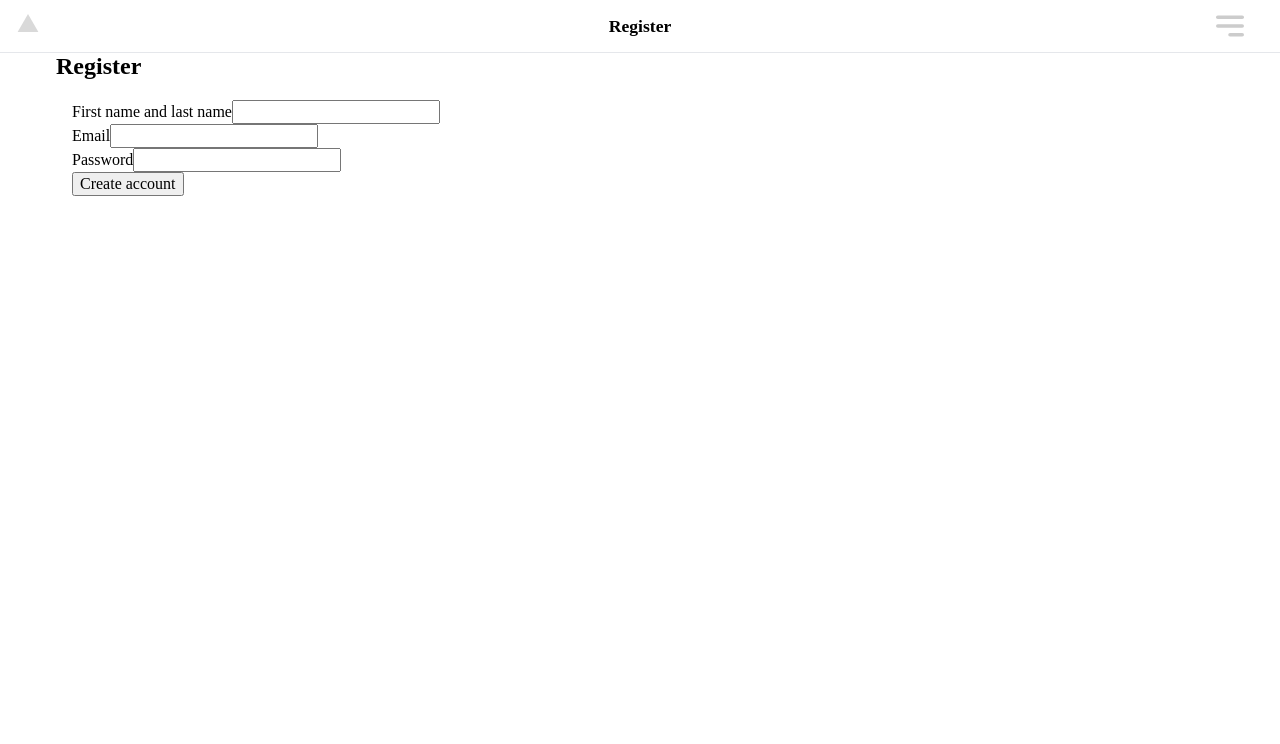
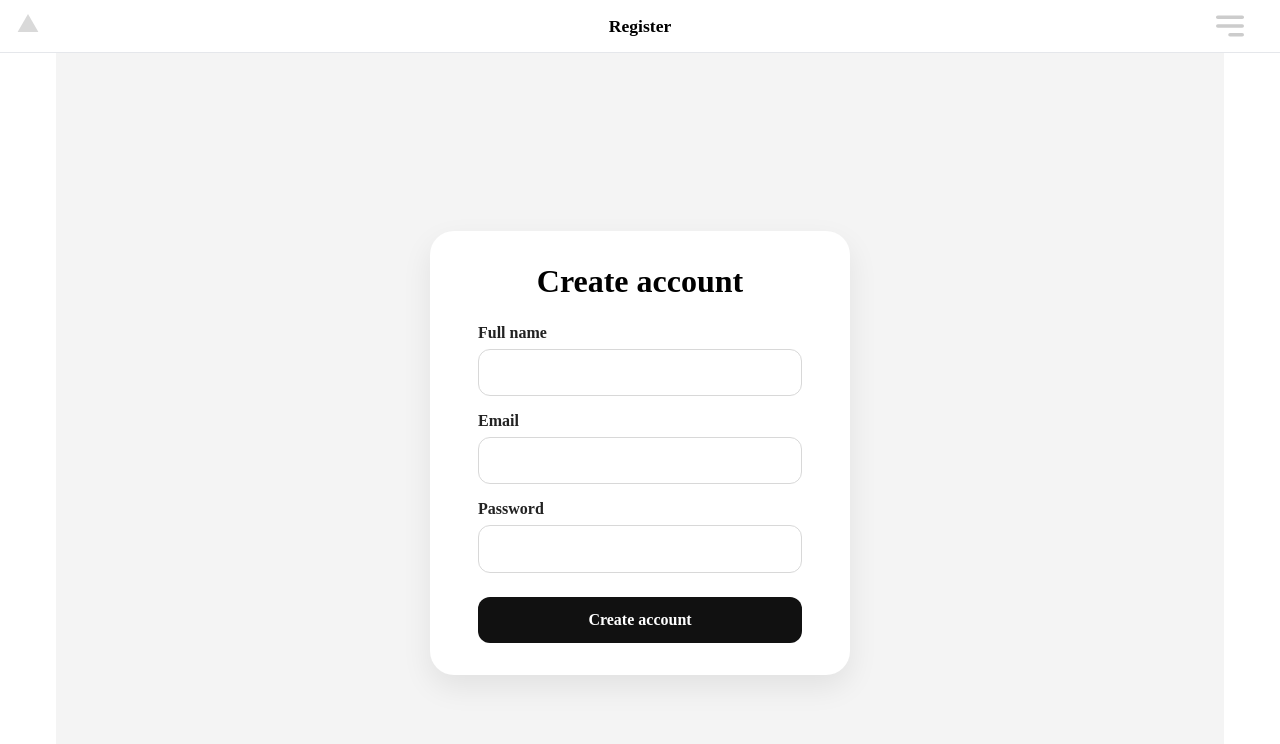
Before and after one commit to BeastTheNinja/SvendeProevThreeOfThree, a React (Vite) app: page /register in a window 1280 px wide. Shown: the top 744 px of the page. Built offline with nearby package versions, Linux system fonts and the light colour scheme; no server answers.

Commit message:
Refactor Login and Register pages; implement custom form handling and validation; enhance styles for better user experience

```diff
--- /dev/null
+++ b/src/pages/Login/Login.module.scss
@@ -0,0 +1,79 @@
+.page {
+  min-height: 100vh;
+  display: grid;
+  place-items: center;
+  padding: 2rem 1rem;
+  background: #f4f4f4;
+}
+
+.card {
+  width: min(100%, 420px);
+  background: #ffffff;
+  border-radius: 24px;
+  padding: 2rem;
+  box-shadow: 0 12px 30px rgba(0, 0, 0, 0.08);
+}
+
+.title {
+  margin: 0 0 1.5rem;
+  font-size: 2rem;
+  text-align: center;
+}
+
+.form {
+  display: flex;
+  flex-direction: column;
+  gap: 1rem;
+}
+
+.fieldGroup {
+  display: flex;
+  flex-direction: column;
+  gap: 0.45rem;
+}
+
+.label {
+  font-weight: 600;
+  color: #222;
+}
+
+.input {
+  width: 100%;
+  padding: 0.85rem 1rem;
+  border: 1px solid #d8d8d8;
+  border-radius: 12px;
+  font-size: 1rem;
+  background: #fff;
+  outline: none;
+
+  &:focus {
+    border-color: #111;
+    box-shadow: 0 0 0 3px rgba(17, 17, 17, 0.08);
+  }
+}
+
+.error {
+  margin: 0;
+  font-size: 0.8rem;
+  color: #b42318;
+}
+
+.serverError {
+  margin-bottom: 1rem;
+}
+
+.submitButton {
+  margin-top: 0.5rem;
+  width: 100%;
+  border: none;
+  border-radius: 12px;
+  padding: 0.9rem 1rem;
+  background: #111;
+  color: #fff;
+  font-weight: 700;
+  cursor: pointer;
+
+  &:hover {
+    background: #222;
+  }
+}
--- a/src/pages/Login/Login.tsx
+++ b/src/pages/Login/Login.tsx
@@ -1,41 +1,66 @@
-import {
-  useState,
-} from "react";
-import type { FormEvent } from "react";
-
+import { useState } from "react";
 import { useNavigate, useLocation } from "react-router";
-
 import Input from "../../components/Input/Input";
 import Loading from "../../components/Loading/Loading";
 import ErrorMessage from "../../components/ErrorMessage/ErrorMessage";
+import useForm from "../../hooks/useForm";
+import { login } from "../../services/auth.service";
+import styles from "./Login.module.scss";
 
-import { login } from "../../services/auth.service";
+type LoginValues = {
+  username: string;
+  password: string;
+};
 
 function Login() {
   const navigate = useNavigate();
   const location = useLocation();
 
-  const returnTo = (location.state as { returnTo?: string } | null)?.returnTo ?? "/home";
+  const returnTo =
+    (location.state as { returnTo?: string } | null)?.returnTo ?? "/home";
 
-  const [userName, setUserName] = useState("");
-  const [password, setPassword] = useState("");
+  const { values, errors, handleChange, validateForm } = useForm<LoginValues>({
+    initialValues: {
+      username: "",
+      password: "",
+    },
+    validate: ({ username, password }) => {
+      const validationErrors: Partial<Record<keyof LoginValues, string>> = {};
+
+      if (!username.trim()) {
+        validationErrors.username = "Username is required.";
+      }
+
+      if (!password) {
+        validationErrors.password = "Password is required.";
+      } else if (password.length < 6) {
+        validationErrors.password = "Password must be at least 6 characters.";
+      }
+
+      return validationErrors;
+    },
+  });
+
   const [loading, setLoading] = useState(false);
   const [error, setError] = useState("");
 
-  async function handleSubmit(event: FormEvent<HTMLFormElement>) {
+  async function handleSubmit(event: React.FormEvent<HTMLFormElement>) {
     event.preventDefault();
+
+    if (!validateForm()) {
+      return;
+    }
 
     setLoading(true);
     setError("");
 
     try {
       await login({
-        username: userName,
-        password,
+        username: values.username,
+        password: values.password,
       });
 
       window.dispatchEvent(new CustomEvent("auth-change", { detail: true }));
-
       navigate(returnTo, { replace: true });
     } catch {
       setError("Invalid username or password.");
@@ -49,35 +74,62 @@ function Login() {
   }
 
   return (
-    <section>
-      <h1>Login</h1>
+    <section className={styles.page}>
+      <div className={styles.card}>
+        <h1 className={styles.title}>Login</h1>
 
-      {error && <ErrorMessage message={error} />}
+        {error && (
+          <div className={styles.serverError}>
+            <ErrorMessage message={error} />
+          </div>
+        )}
 
-      <form onSubmit={handleSubmit}>
+        <form onSubmit={handleSubmit} noValidate className={styles.form}>
+          <div className={styles.fieldGroup}>
+            <label htmlFor="username" className={styles.label}>
+              Username
+            </label>
             <Input
               id="username"
               name="username"
-          label="Username"
               type="text"
-          value={userName}
-          onChange={(event) => setUserName(event.target.value)}
-          required
+              value={values.username}
+              onChange={handleChange}
+              aria-invalid={Boolean(errors.username)}
+              className={styles.input}
             />
+            {errors.username && (
+              <p className={styles.error} role="alert">
+                {errors.username}
+              </p>
+            )}
+          </div>
 
+          <div className={styles.fieldGroup}>
+            <label htmlFor="password" className={styles.label}>
+              Password
+            </label>
             <Input
               id="password"
               name="password"
-          label="Password"
               type="password"
-          value={password}
-          onChange={(event) => setPassword(event.target.value)}
-          required
+              value={values.password}
+              onChange={handleChange}
+              aria-invalid={Boolean(errors.password)}
+              className={styles.input}
             />
+            {errors.password && (
+              <p className={styles.error} role="alert">
+                {errors.password}
+              </p>
+            )}
+          </div>
 
-        <input type="submit" value="login" />
-
+          <button type="submit" className={styles.submitButton}>
+            Login
+          </button>
         </form>
+      </div>
     </section>
   );
 }
--- /dev/null
+++ b/src/pages/Register/Register.module.scss
@@ -0,0 +1,79 @@
+.page {
+  min-height: 100vh;
+  display: grid;
+  place-items: center;
+  padding: 2rem 1rem;
+  background: #f4f4f4;
+}
+
+.card {
+  width: min(100%, 420px);
+  background: #ffffff;
+  border-radius: 24px;
+  padding: 2rem;
+  box-shadow: 0 12px 30px rgba(0, 0, 0, 0.08);
+}
+
+.title {
+  margin: 0 0 1.5rem;
+  font-size: 2rem;
+  text-align: center;
+}
+
+.form {
+  display: flex;
+  flex-direction: column;
+  gap: 1rem;
+}
+
+.fieldGroup {
+  display: flex;
+  flex-direction: column;
+  gap: 0.45rem;
+}
+
+.label {
+  font-weight: 600;
+  color: #222;
+}
+
+.input {
+  width: 100%;
+  padding: 0.85rem 1rem;
+  border: 1px solid #d8d8d8;
+  border-radius: 12px;
+  font-size: 1rem;
+  background: #fff;
+  outline: none;
+
+  &:focus {
+    border-color: #111;
+    box-shadow: 0 0 0 3px rgba(17, 17, 17, 0.08);
+  }
+}
+
+.error {
+  margin: 0;
+  font-size: 0.8rem;
+  color: #b42318;
+}
+
+.serverError {
+  margin-bottom: 1rem;
+}
+
+.submitButton {
+  margin-top: 0.5rem;
+  width: 100%;
+  border: none;
+  border-radius: 12px;
+  padding: 0.9rem 1rem;
+  background: #111;
+  color: #fff;
+  font-weight: 700;
+  cursor: pointer;
+
+  &:hover {
+    background: #222;
+  }
+}
--- a/src/pages/Register/Register.tsx
+++ b/src/pages/Register/Register.tsx
@@ -1,111 +1,165 @@
-import {
-  useState,
-} from "react";
-import type { SubmitEvent } from "react";
-
+import { useState } from "react";
 import { useNavigate } from "react-router";
-
 import Button from "../../components/Button/Button";
 import Input from "../../components/Input/Input";
 import Loading from "../../components/Loading/Loading";
 import ErrorMessage from "../../components/ErrorMessage/ErrorMessage";
+import useForm from "../../hooks/useForm";
+import { register } from "../../services/auth.service";
+import styles from "./Register.module.scss";
 
-import { register } from "../../services/auth.service";
+type RegisterValues = {
+  name: string;
+  email: string;
+  password: string;
+};
 
 function Register() {
   const navigate = useNavigate();
 
-  const [name, setName] = useState("");
-  const [email, setEmail] = useState("");
-  const [password, setPassword] = useState("");
+  const { values, errors, handleChange, validateForm } = useForm<RegisterValues>({
+    initialValues: {
+      name: "",
+      email: "",
+      password: "",
+    },
+    validate: ({ name, email, password }) => {
+      const validationErrors: Partial<Record<keyof RegisterValues, string>> = {};
+
+      if (!name.trim()) {
+        validationErrors.name = "Name is required.";
+      } else if (name.trim().length < 2) {
+        validationErrors.name = "Name must be at least 2 characters.";
+      }
+
+      if (!email.trim()) {
+        validationErrors.email = "Email is required.";
+      } else if (!/\S+@\S+\.\S+/.test(email)) {
+        validationErrors.email = "Please enter a valid email address.";
+      }
+
+      if (!password) {
+        validationErrors.password = "Password is required.";
+      } else if (password.length < 6) {
+        validationErrors.password = "Password must be at least 6 characters.";
+      }
+
+      return validationErrors;
+    },
+  });
 
   const [loading, setLoading] = useState(false);
   const [error, setError] = useState("");
 
-  async function handleSubmit(
-    event: SubmitEvent<HTMLFormElement>
-  ) {
+  async function handleSubmit(event: React.FormEvent<HTMLFormElement>) {
     event.preventDefault();
+
+    if (!validateForm()) {
+      return;
+    }
 
     setLoading(true);
     setError("");
 
     try {
       await register({
-        name,
-        email,
-        password,
+        name: values.name,
+        email: values.email,
+        password: values.password,
         description: "No description yet",
         isActive: true,
         imageId: 1,
       });
 
       navigate("/login");
-    } catch (error) {
-      setError(
-        error instanceof Error
-          ? error.message
-          : "Could not create account."
-      );
+    } catch (err) {
+      setError(err instanceof Error ? err.message : "Could not create account.");
     } finally {
       setLoading(false);
     }
   }
 
   if (loading) {
-    return (
-      <Loading message="Creating account..." />
-    );
+    return <Loading message="Creating account..." />;
   }
 
   return (
-    <section>
-      <h1>Register</h1>
+    <section className={styles.page}>
+      <div className={styles.card}>
+        <h1 className={styles.title}>Create account</h1>
 
         {error && (
+          <div className={styles.serverError}>
             <ErrorMessage message={error} />
+          </div>
         )}
 
-      <form onSubmit={handleSubmit}>
+        <form onSubmit={handleSubmit} noValidate className={styles.form}>
+          <div className={styles.fieldGroup}>
+            <label htmlFor="name" className={styles.label}>
+              Full name
+            </label>
             <Input
-          id="firstName, lastName"
-          name="firstName, lastName"
-          label="First name and last name"
+              id="name"
+              name="name"
               type="text"
-          value={name}
-          onChange={(event) =>
-            setName(event.target.value)
-          }
-          required
+              value={values.name}
+              onChange={handleChange}
+              aria-invalid={Boolean(errors.name)}
+              className={styles.input}
             />
+            {errors.name && (
+              <p className={styles.error} role="alert">
+                {errors.name}
+              </p>
+            )}
+          </div>
 
+          <div className={styles.fieldGroup}>
+            <label htmlFor="email" className={styles.label}>
+              Email
+            </label>
             <Input
               id="email"
               name="email"
-          label="Email"
               type="email"
-          value={email}
-          onChange={(event) =>
-            setEmail(event.target.value)
-          }
-          required
+              value={values.email}
+              onChange={handleChange}
+              aria-invalid={Boolean(errors.email)}
+              className={styles.input}
             />
+            {errors.email && (
+              <p className={styles.error} role="alert">
+                {errors.email}
+              </p>
+            )}
+          </div>
+
+          <div className={styles.fieldGroup}>
+            <label htmlFor="password" className={styles.label}>
+              Password
+            </label>
             <Input
               id="password"
               name="password"
-          label="Password"
               type="password"
-          value={password}
-          onChange={(event) =>
-            setPassword(event.target.value)
-          }
-          required
+              value={values.password}
+              onChange={handleChange}
+              aria-invalid={Boolean(errors.password)}
+              className={styles.input}
             />
+            {errors.password && (
+              <p className={styles.error} role="alert">
+                {errors.password}
+              </p>
+            )}
+          </div>
 
-        <Button type="submit">
+          <Button type="submit" className={styles.submitButton}>
             Create account
           </Button>
         </form>
+      </div>
     </section>
   );
 }
```
Lines whose indentation alone changed are shown as unchanged.
